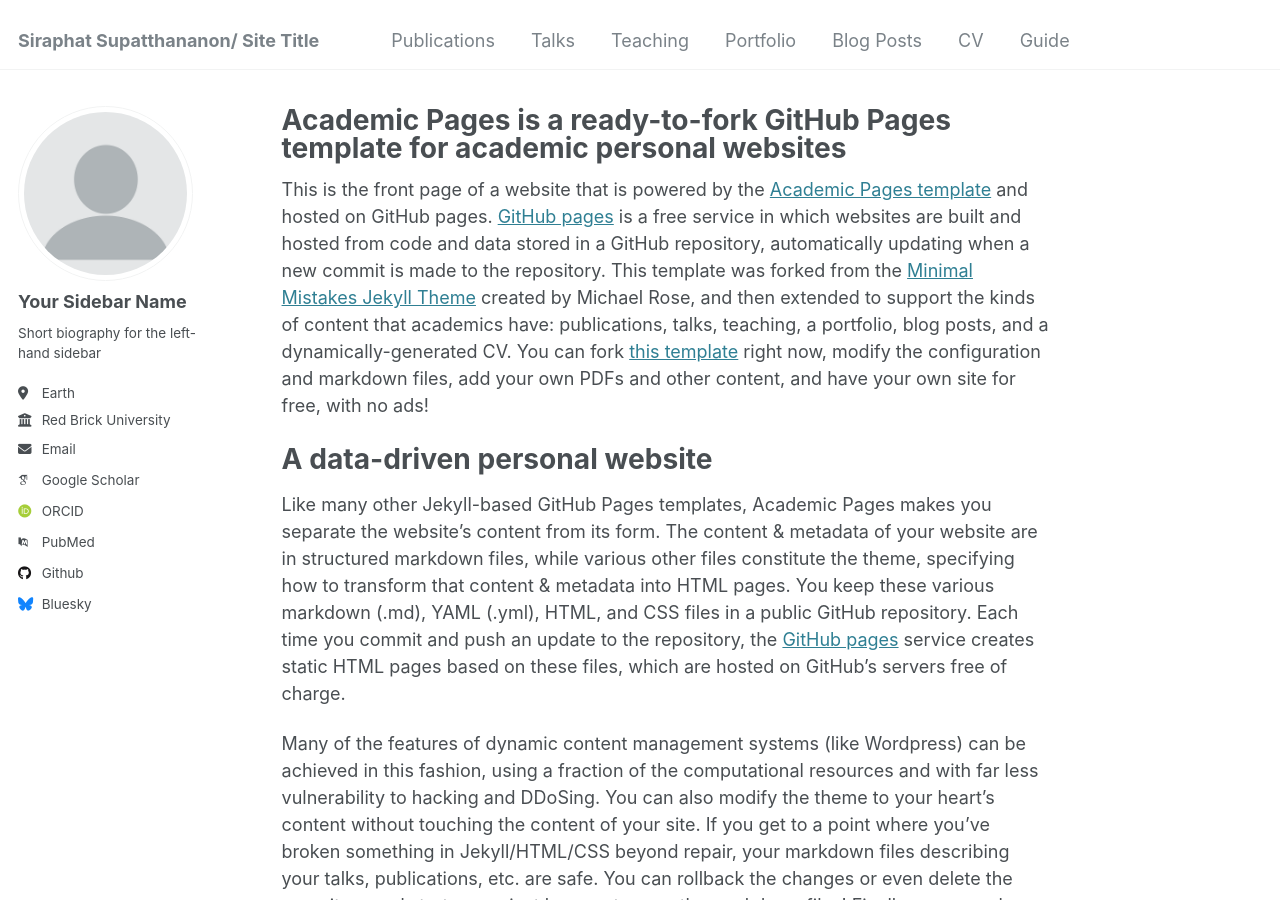
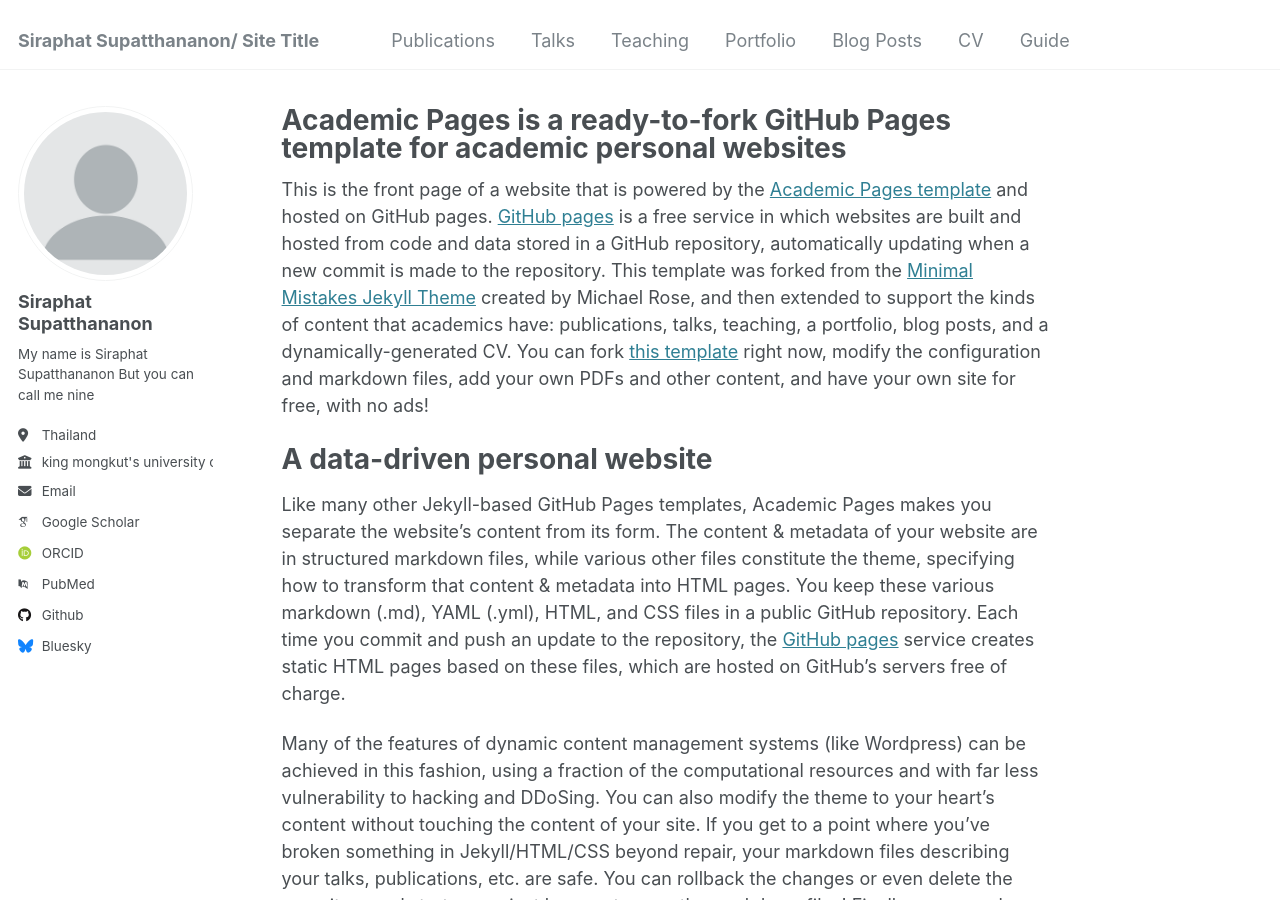
Before and after one commit to Tomoe1046/Tomoe1046.github.io, a Jekyll site: the page built from _pages/about.md, in a window 1280 px wide and 900 px high. Built offline with Jekyll 4.4.1, drawn with Linux system fonts in a browser that asks for light colours; some web fonts are replaced.

Commit message:
comment no data

```diff
--- a/_config.yml
+++ b/_config.yml
@@ -22,13 +22,13 @@ repository               : "academicpages/academicpages.github.io"
 author:
   # Biographic information
   avatar           : "profile.png"
-  name             : "Your Sidebar Name"
+  name             : "Siraphat Supatthananon"
   pronouns         : # example: "she/her"
-  bio              : "Short biography for the left-hand sidebar"
-  location         : "Earth"
-  employer         : "Red Brick University"
+  bio              : "My name is Siraphat Supatthananon But you can call me nine "
+  location         : "Thailand"
+  employer         : "king mongkut's university of technology thonburi"
   uri              : # URL
-  email            : "none@example.org"
+  email            : "nine6642@gmail.com"
 
   # Academic websites
   arxiv            : # URL - Update with the correct link to your profile
```
